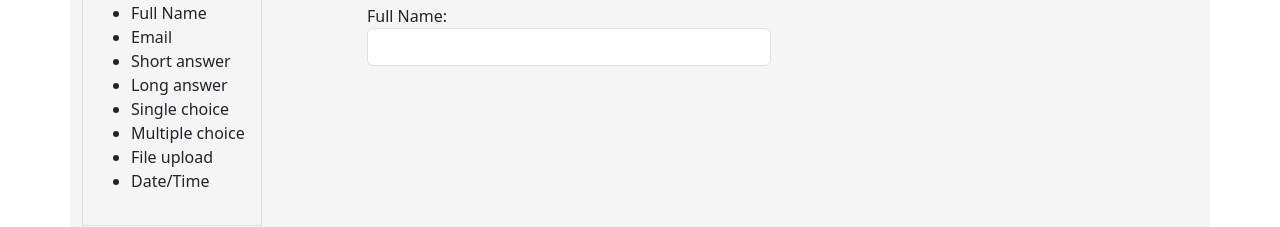
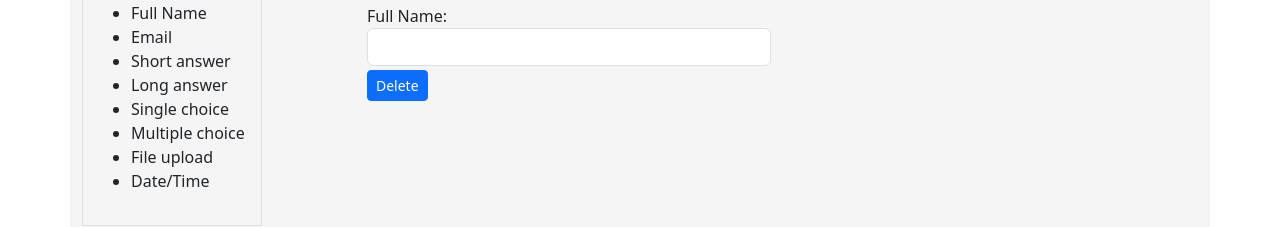
Before and after one commit to pipersjames/t3a2react-app, a React (Create React App) app: page /formbuilder in a window 1280 px wide. Both pictures are taken after a click on the item "Full Name". Shown: the part 178-405 px from the top of the page. Built offline with nearby package versions, Linux system fonts and the light colour scheme; no server answers.

Commit message:
handling delete for the <li> item coming from accordiontable, full name for now, rest next

```diff
--- a/src/pages/FormBuilder.jsx
+++ b/src/pages/FormBuilder.jsx
@@ -70,6 +70,11 @@ const FormBuilder = () => {
     }
   };
 
+  // Function to handle deleting a component from the form
+  const handleDeleteComponent = (index) => {
+    setFormComponents(formComponents.filter((_, i) => i !== index));
+  };
+
   const handleDrop = (event) => {
     event.preventDefault();
     const componentType = event.dataTransfer.getData("text/plain");
@@ -78,12 +83,6 @@ const FormBuilder = () => {
 
   const handleDragOver = (event) => {
     event.preventDefault();
-  };
-
-  // Function to handle clicking on an item in the AccordionTable
-  const handleItemClick = (item) => {
-    // Add the clicked item to the formComponents array
-    handleAddComponent(item);
   };
 
   // Filter usernames based on the assignedTo input value
@@ -96,8 +95,8 @@ const FormBuilder = () => {
       <div className="container">
         <div className="row">
           <div className="col-md-3">
-            {/* Pass handleItemClick as a prop to AccordionTable */}
-            <AccordionTable items={accordionItems} onItemClick={handleItemClick} />
+            {/* Pass handleAddComponent as a prop to AccordionTable */}
+            <AccordionTable items={accordionItems} onItemClick={handleAddComponent} />
           </div>
           <div className="col-md-9" onDrop={handleDrop} onDragOver={handleDragOver}>
             <div className="row">
@@ -135,7 +134,10 @@ const FormBuilder = () => {
               {/* Render added form components */}
               {formComponents.map((component, index) => (
                 <div key={index} className="col-md-6 mb-3">
+                  {/* Render the component */}
                   {React.createElement(component.type, { key: component.key, onChange: handleFullNameChange })}
+                  {/* Render delete button for each component */}
+                  <button className="btn btn-sm btn-primary mt-1" onClick={() => handleDeleteComponent(index)}>Delete</button>
                 </div>
               ))}
             </div>
```
